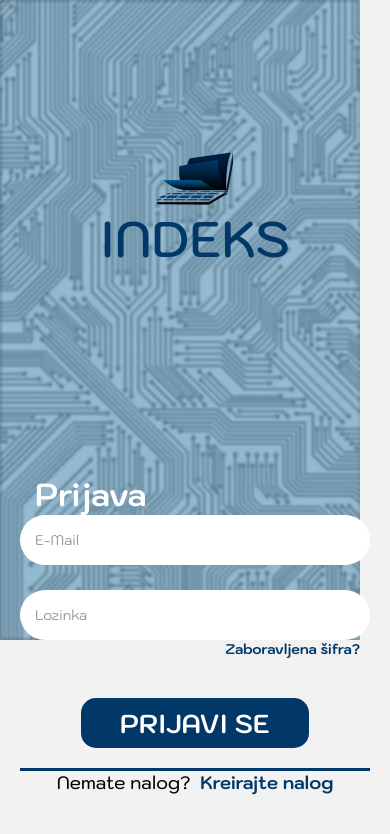
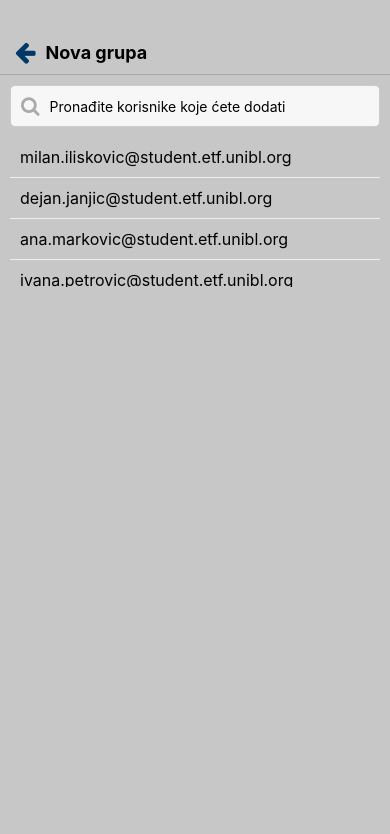
Before and after one commit to MiLaNIliSkOvIc/INDEKS-FrontEnd, a React Native app in the folder IndeksFrontEnd/: screen /NewPrivateGroupScreen in a window 390 px wide. Shown: the top 834 px of the page. Built offline with nearby package versions, Linux system fonts and the light colour scheme.

Commit message:
NewPasswordScreen added

```diff
--- a/IndeksFrontEnd/app/navigation/AppNavigator.js
+++ b/IndeksFrontEnd/app/navigation/AppNavigator.js
@@ -22,6 +22,9 @@ import ReportedMaterialsScreen from "../screens/ReportedMaterialsScreen";
 import ReportedUsersScreen from "../screens/ReportedUsersScreen";
 import ResetPasswordScreen from "../screens/ResetPasswordScreen";
 import NewPasswordScreen from "../screens/NewPasswordScreen";
+import SearchScreen from "../screens/SearchScreen";
+import NewPrivateGroupScreen from "../screens/NewPrivateGroupScreen";
+
 const Stack = createStackNavigator();
 
 const AppNavigator = () => {
@@ -124,6 +127,16 @@ const AppNavigator = () => {
           component={NewPasswordScreen}
           options={{ headerShown: false }}
         />
+        <Stack.Screen
+          name="SearchScreen"
+          component={SearchScreen}
+          options={{ headerShown: false }}
+        />
+        <Stack.Screen
+          name="NewPrivateGroupScreen"
+          component={NewPrivateGroupScreen}
+          options={{ headerShown: false }}
+        />
       </Stack.Navigator>
     </NavigationContainer>
   );
--- a/IndeksFrontEnd/app/screens/NewPasswordScreen.js
+++ b/IndeksFrontEnd/app/screens/NewPasswordScreen.js
@@ -1,5 +1,114 @@
+import React, { useState } from "react";
+import { StyleSheet, View, Text, TouchableOpacity } from "react-native";
+import { useNavigation } from "@react-navigation/native";
 import IndeksBackground from "../components/IndeksBackground";
+import LogoWithTitleComponent from "../components/LogoWithTitleComponent";
+import IndeksTextInput from "../components/IndeksTextInput";
+import BigBasicButtonComponent from "../components/BigBasicButtonComponent";
+import colors from "../config/colors";
+import fonts from "../config/fonts";
 
-export default function NewPasswordScreen(props) {
-  return <IndeksBackground></IndeksBackground>;
-}
+const NewPasswordScreen = () => {
+  const [newPassword, setNewPassword] = useState("");
+  const [confirmPassword, setConfirmPassword] = useState("");
+  const navigation = useNavigation();
+
+  const handleSavePress = () => {
+    // Dodajte logiku za čuvanje nove lozinke
+    console.log("Nova lozinka sačuvana:", newPassword, confirmPassword);
+  };
+
+  const handleBackToLoginPress = () => {
+    navigation.navigate("Login");
+  };
+
+  return (
+    <IndeksBackground>
+      <LogoWithTitleComponent style={styles.logoContainer} />
+      <View style={styles.container}>
+        <Text style={styles.title}>Oporavak lozinke</Text>
+        <View style={styles.inputs}>
+          <IndeksTextInput
+            placeholder="Nova lozinka"
+            secureTextEntry={true}
+            value={newPassword}
+            onChangeText={setNewPassword}
+            style={styles.input}
+          />
+          <IndeksTextInput
+            placeholder="Ponovite novu lozinku"
+            secureTextEntry={true}
+            value={confirmPassword}
+            onChangeText={setConfirmPassword}
+            style={styles.input}
+          />
+        </View>
+        <BigBasicButtonComponent
+          style={styles.saveButton}
+          onPress={handleSavePress}
+        >
+          SAČUVAJ
+        </BigBasicButtonComponent>
+        <View style={styles.mainLink}>
+          <TouchableOpacity onPress={handleBackToLoginPress}>
+            <Text style={styles.backToLoginText}>Vrati se na prijavu</Text>
+          </TouchableOpacity>
+        </View>
+      </View>
+    </IndeksBackground>
+  );
+};
+
+const styles = StyleSheet.create({
+  container: {
+    flex: 1,
+    justifyContent: "center",
+    alignItems: "center",
+    paddingHorizontal: 20,
+  },
+  logoContainer: {
+    flex: 1,
+    justifyContent: "center",
+  },
+  title: {
+    paddingLeft: 15,
+    width: "100%",
+    fontSize: 32,
+    color: colors.white,
+    fontFamily: fonts.primaryBold,
+    //marginBottom: 10,
+  },
+  mainLink: {
+    justifyContent: "center",
+    width: "100%",
+    borderTopWidth: 3,
+    borderColor: colors.primary,
+    flexDirection: "row",
+  },
+  line: {
+    width: "100%",
+    height: 3,
+    backgroundColor: colors.primary,
+    marginBottom: -20,
+    marginTop: 0,
+  },
+  inputs: {
+    width: "100%",
+  },
+  input: {
+    marginBottom: 20,
+  },
+  saveButton: {
+    width: "65%",
+    marginVertical: 20,
+    marginTop: 40,
+  },
+  backToLoginText: {
+    color: colors.primary,
+    fontFamily: fonts.primaryBold,
+    fontSize: 18,
+    //marginTop: 20,
+  },
+});
+
+export default NewPasswordScreen;
--- /dev/null
+++ b/IndeksFrontEnd/app/screens/NewPrivateGroupScreen.js
@@ -0,0 +1,200 @@
+import React, { useState } from "react";
+import {
+  View,
+  Text,
+  TextInput,
+  StyleSheet,
+  TouchableOpacity,
+  SafeAreaView,
+  FlatList,
+  KeyboardAvoidingView,
+  Platform,
+} from "react-native";
+import Icon from "react-native-vector-icons/FontAwesome";
+
+const NewPrivateGroupScreen = ({ navigation }) => {
+  console.log("Testiram komponentu");
+  const [searchText, setSearchText] = useState("");
+  const [addedUsers, setAddedUsers] = useState([]);
+
+
+  const allUsers = [
+    "milan.iliskovic@student.etf.unibl.org",
+    "dejan.janjic@student.etf.unibl.org",
+    "ana.markovic@student.etf.unibl.org",
+    "ivana.petrovic@student.etf.unibl.org",
+    "borislav.tutoric@student.etf.unibl.org",
+  ];
+
+
+  const filteredUsers = allUsers.filter(
+    (user) =>
+      user.toLowerCase().includes(searchText.toLowerCase()) &&
+      !addedUsers.includes(user)
+  );
+
+
+  const addUser = (user) => {
+    setAddedUsers([...addedUsers, user]);
+    setSearchText("");
+  };
+
+
+  const removeUser = (user) => {
+    setAddedUsers(addedUsers.filter((u) => u !== user));
+  };
+
+
+  const createGroup = () => {
+    console.log("Grupa kreirana sa korisnicima:", addedUsers);
+
+    navigation.goBack();
+  };
+
+  return (
+    <SafeAreaView style={styles.container}>
+      <KeyboardAvoidingView
+        behavior={Platform.OS === "ios" ? "padding" : undefined}
+        style={styles.keyboardAvoidingView}
+      >
+
+        <View style={styles.header}>
+          <TouchableOpacity onPress={() => navigation.goBack()}>
+            <Icon name="arrow-left" size={24} color="#013868" />
+          </TouchableOpacity>
+          <Text style={styles.title}>Nova grupa</Text>
+        </View>
+
+
+        <View style={styles.searchContainer}>
+          <Icon name="search" size={20} color="#aaa" />
+          <TextInput
+            style={styles.input}
+            placeholder="Pronađite korisnike koje ćete dodati"
+            value={searchText}
+            onChangeText={setSearchText}
+          />
+        </View>
+
+
+        {filteredUsers.length > 0 && (
+          <FlatList
+            data={filteredUsers}
+            keyExtractor={(item) => item}
+            renderItem={({ item }) => (
+              <TouchableOpacity
+                style={styles.userItem}
+                onPress={() => addUser(item)}
+              >
+                <Text style={styles.userText}>{item}</Text>
+              </TouchableOpacity>
+            )}
+            style={styles.userList}
+          />
+        )}
+
+
+        <View style={styles.addedUsersContainer}>
+          {addedUsers.map((user) => (
+            <View style={styles.addedUserItem} key={user}>
+              <Text style={styles.addedUserText}>{user}</Text>
+              <TouchableOpacity onPress={() => removeUser(user)}>
+                <Icon name="times" size={20} color="#f00" />
+              </TouchableOpacity>
+            </View>
+          ))}
+        </View>
+
+
+        {addedUsers.length > 0 && (
+          <TouchableOpacity style={styles.createButton} onPress={createGroup}>
+            <Icon name="check" size={24} color="#fff" />
+          </TouchableOpacity>
+        )}
+      </KeyboardAvoidingView>
+    </SafeAreaView>
+  );
+};
+
+const styles = StyleSheet.create({
+  container: {
+    flex: 1,
+    backgroundColor: "#C7C7C7",
+  },
+  keyboardAvoidingView: {
+    flex: 1,
+  },
+  header: {
+    flexDirection: "row",
+    alignItems: "center",
+    justifyContent: "flex-start",
+    backgroundColor: "#C7C7C7",
+    paddingTop: 40,
+    paddingVertical: 10,
+    paddingHorizontal: 15,
+    borderBottomWidth: 1,
+    borderBottomColor: "#aaa",
+  },
+  title: {
+    fontSize: 18,
+    fontWeight: "bold",
+    marginLeft: 10,
+  },
+  searchContainer: {
+    flexDirection: "row",
+    alignItems: "center",
+    backgroundColor: "#f7f7f7",
+    paddingHorizontal: 10,
+    margin: 10,
+    borderRadius: 5,
+    borderWidth: 1,
+    borderColor: "#ccc",
+  },
+  input: {
+    flex: 1,
+    height: 40,
+    marginLeft: 10,
+  },
+  userList: {
+    maxHeight: 150,
+    marginHorizontal: 10,
+  },
+  userItem: {
+    padding: 10,
+    borderBottomWidth: 1,
+    borderBottomColor: "#eee",
+  },
+  userText: {
+    fontSize: 16,
+  },
+  addedUsersContainer: {
+    flexDirection: "row",
+    flexWrap: "wrap",
+    margin: 10,
+  },
+  addedUserItem: {
+    flexDirection: "row",
+    alignItems: "center",
+    backgroundColor: "#e7f3ff",
+    padding: 10,
+    margin: 5,
+    borderRadius: 5,
+  },
+  addedUserText: {
+    marginRight: 10,
+  },
+  createButton: {
+    position: "absolute",
+    bottom: 20,
+    right: 20,
+    backgroundColor: "#007AFF",
+    width: 50,
+    height: 50,
+    borderRadius: 25,
+    alignItems: "center",
+    justifyContent: "center",
+    elevation: 5,
+  },
+});
+
+export default NewPrivateGroupScreen;
--- /dev/null
+++ b/IndeksFrontEnd/app/screens/SearchScreen.js
@@ -0,0 +1,69 @@
+import React, { useState } from "react";
+import {
+  View,
+  TextInput,
+  StyleSheet,
+  TouchableOpacity,
+  SafeAreaView,
+  KeyboardAvoidingView,
+  Platform,
+} from "react-native";
+import Icon from "react-native-vector-icons/FontAwesome";
+
+const SearchScreen = ({ navigation }) => {
+  const [searchText, setSearchText] = useState("");
+
+  return (
+    <SafeAreaView style={styles.container}>
+      <KeyboardAvoidingView
+        behavior={Platform.OS === "ios" ? "padding" : undefined}
+        style={styles.keyboardAvoidingView}
+      >
+        <View style={styles.header}>
+          <TouchableOpacity onPress={() => navigation.goBack()}>
+            <Icon name="arrow-left" size={24} color="#013868" />
+          </TouchableOpacity>
+          <TextInput
+            style={styles.input}
+            placeholder="Potražite"
+            value={searchText}
+            onChangeText={setSearchText}
+            autoFocus={true} // Automatski prikazuje tastaturu
+          />
+        </View>
+      </KeyboardAvoidingView>
+    </SafeAreaView>
+  );
+};
+
+const styles = StyleSheet.create({
+  container: {
+    flex: 1,
+    backgroundColor: "#C7C7C7",
+  },
+  keyboardAvoidingView: {
+    flex: 1,
+  },
+  header: {
+    flexDirection: "row",
+    alignItems: "center",
+    justifyContent: "space-between",
+    backgroundColor: "#C7C7C7",
+    paddingTop: 40,
+    paddingVertical: 10,
+    paddingHorizontal: 15,
+    borderBottomWidth: 1,
+    borderBottomColor: "#aaa",
+  },
+  input: {
+    flex: 1,
+    marginLeft: 10,
+    height: 40,
+    fontSize: 16,
+    borderBottomWidth: 1,
+    borderColor: "#ccc",
+    paddingHorizontal: 5,
+  },
+});
+
+export default SearchScreen;
```
